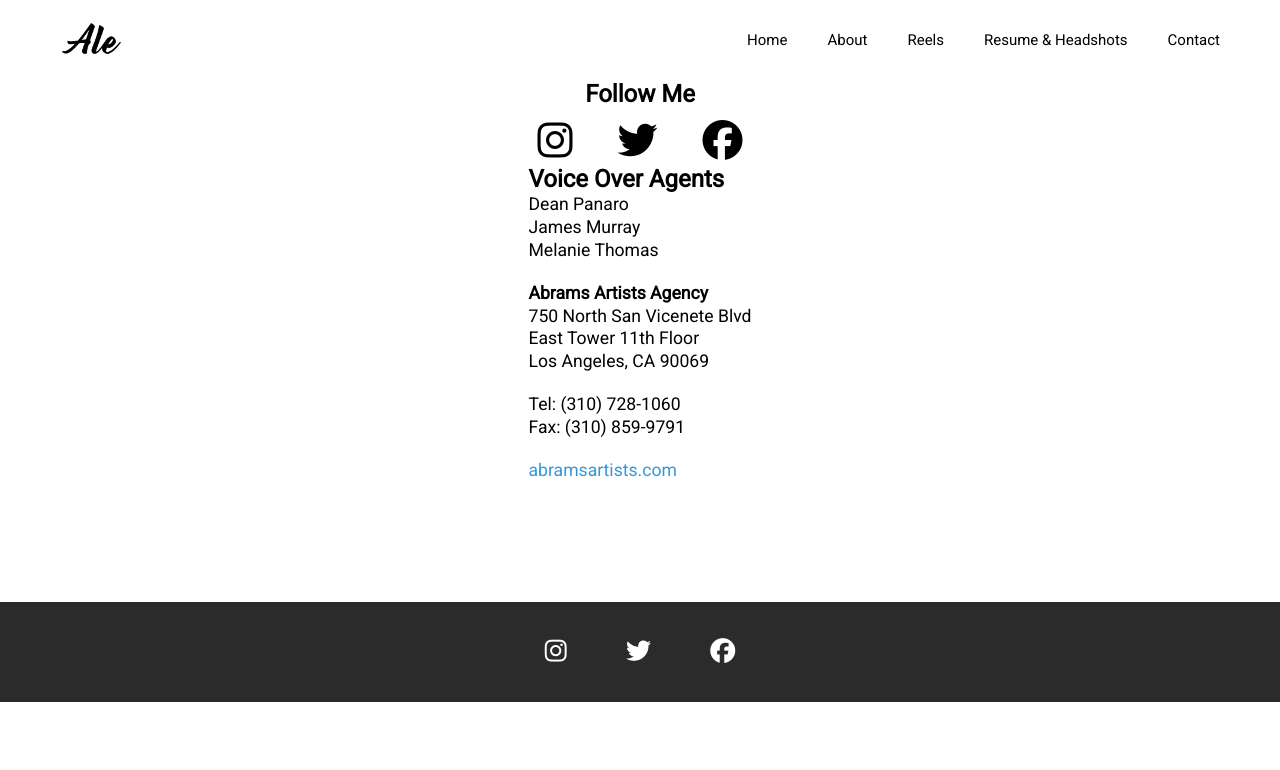
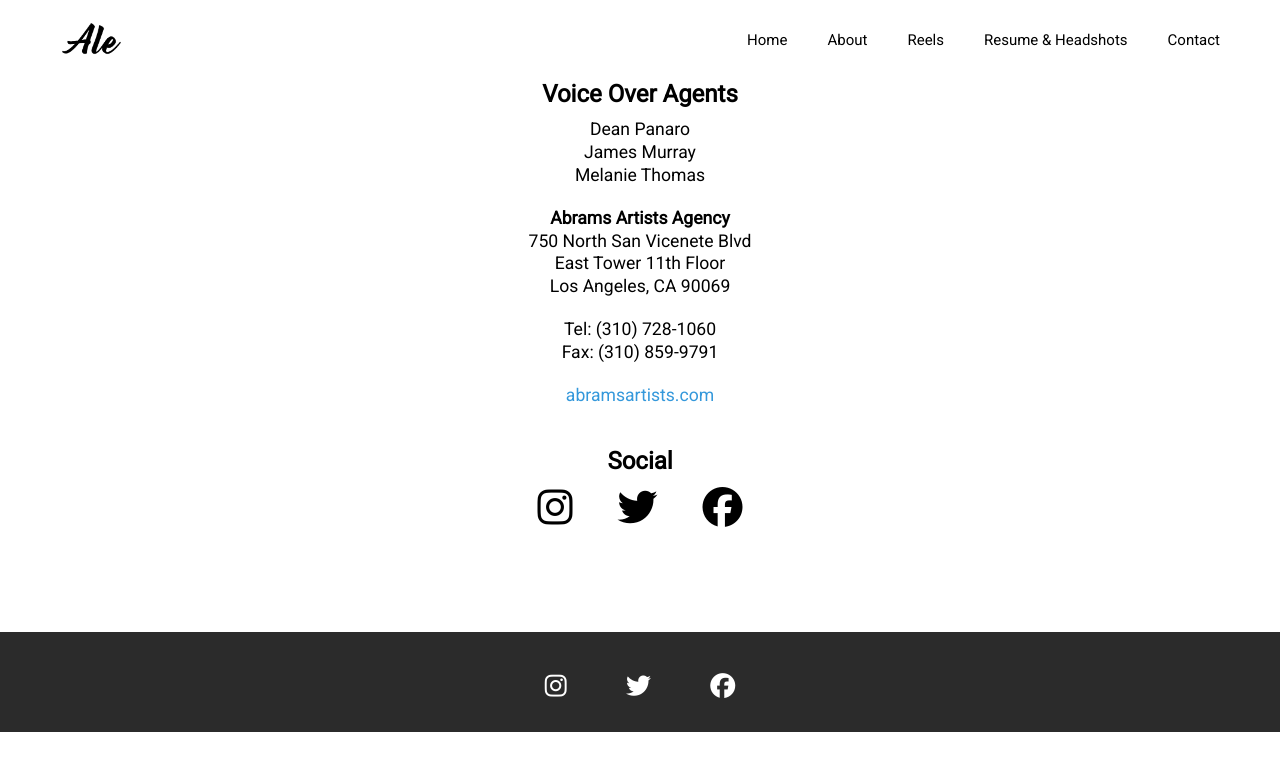
Before and after one commit to cambaughn/reynoso, a React (Create React App) app: page /contact in a window 1280 px wide. Shown: the top 770 px of the page. Built offline with nearby package versions, Linux system fonts and the light colour scheme.

Commit message:
Contact page up and running

```diff
--- a/src/components/Contact/Contact.js
+++ b/src/components/Contact/Contact.js
@@ -12,11 +12,8 @@ const Contact = () => {
   return (
     <div style={styles.container}>
 
-      <h2 style={styles.linkHeader}>Follow Me</h2>
-      <SocialLinks />
-
-      <div>
-        <h2>Voice Over Agents</h2>
+      <div style={styles.voiceOverWrapper}>
+        <h2 style={styles.agentHeader}>Voice Over Agents</h2>
         <p style={styles.agentGroup}>
           Dean Panaro <br />
           James Murray <br />
@@ -40,8 +37,9 @@ const Contact = () => {
             abramsartists.com
           </a>
         </p>
-      </div>
+      </div> {/* voiceOverWrapper */}
 
+      <SocialLinks headerText={'Social'} />
 
     </div>
   )
@@ -59,13 +57,16 @@ const styles = {
     alignItems: 'center',
   },
 
-  // LINKS --------------------------
+  // AGENTS --------------------------
 
-  linkHeader: {
+  voiceOverWrapper: {
+    marginBottom: 20,
+    textAlign: 'center',
+  },
+
+  agentHeader: {
     marginBottom: 10,
   },
-
-  // AGENTS --------------------------
 
   agentGroup: {
     marginBottom: 20,
--- a/src/components/SocialLinks/SocialLinks.js
+++ b/src/components/SocialLinks/SocialLinks.js
@@ -10,6 +10,10 @@ class SocialLinks extends Component {
   render() {
     return (
       <div style={{...styles.container, ...this.props.linkGroupStyle}}>
+
+        <h2 style={styles.linkHeader}>{this.props.headerText}</h2>
+
+        <div style={styles.linkWrapper}>
           <a href='https://www.instagram.com/alereyn0s0/' target='_blank' rel='noopener noreferrer' style={{...styles.link, ...this.props.linkStyle}}>
             <i className="fa fa-instagram" aria-hidden="true"></i>
           </a>
@@ -19,6 +23,8 @@ class SocialLinks extends Component {
           <a href='https://www.facebook.com/AleReyn0s0/' target='_blank' rel='noopener noreferrer' style={{...styles.link, ...this.props.linkStyle}}>
             <i className="fa fa-facebook-official" aria-hidden="true"></i>
           </a>
+        </div>
+
       </div>
     )
   }
@@ -31,12 +37,27 @@ const styles = {
     width: 250,
 
     display: 'flex',
+    flexDirection: 'column',
+    justifyContent: 'flex-start',
+    alignItems: 'center',
+  },
+
+  // HEADER ---------------------
+
+  linkHeader: {
+    marginBottom: 10,
+  },
+
+  // LINKS -------------------------
+
+  linkWrapper: {
+    width: '100%',
+
+    display: 'flex',
     flexDirection: 'row',
     justifyContent: 'space-around',
     alignItems: 'center',
   },
-
-  // LINKS -------------------------
 
   link: {
     color: 'black',
```
Lines whose indentation alone changed are shown as unchanged.
